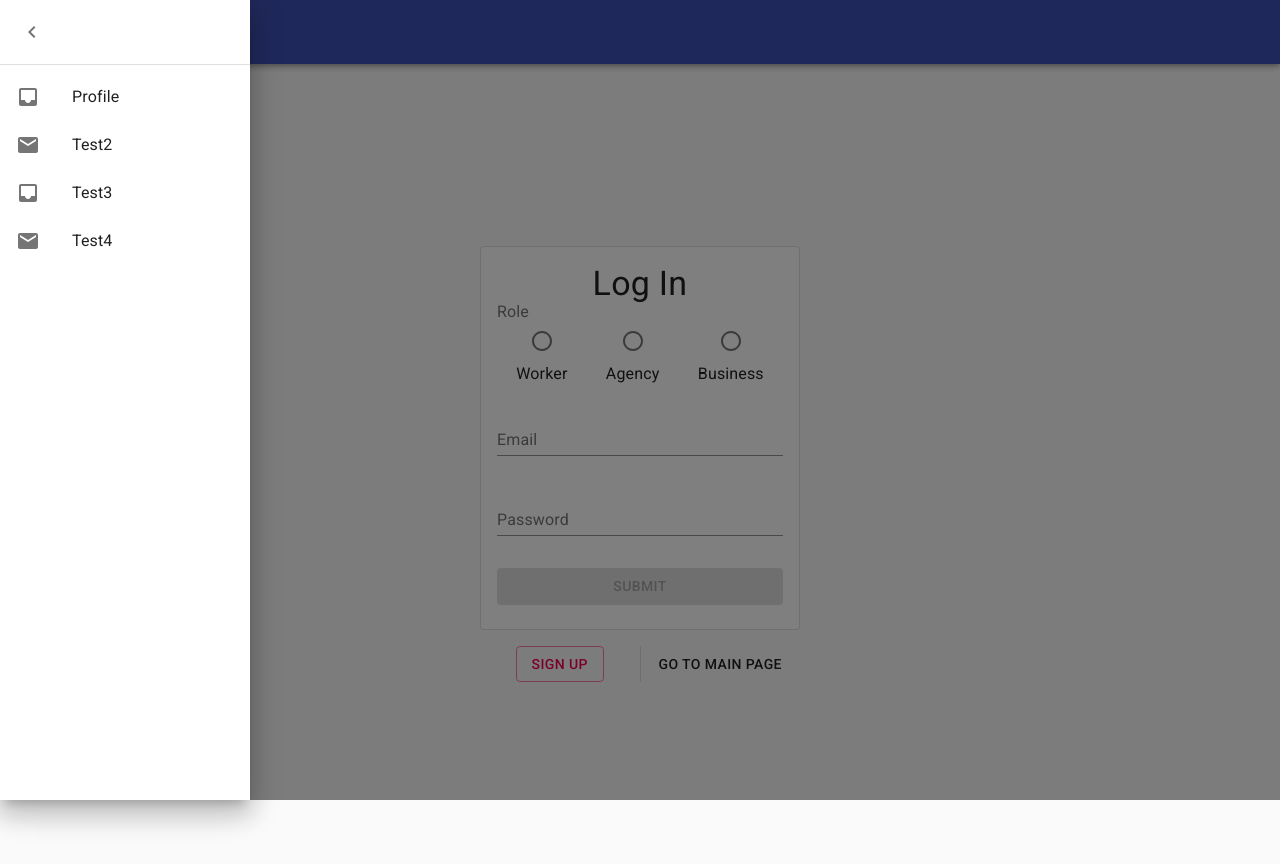
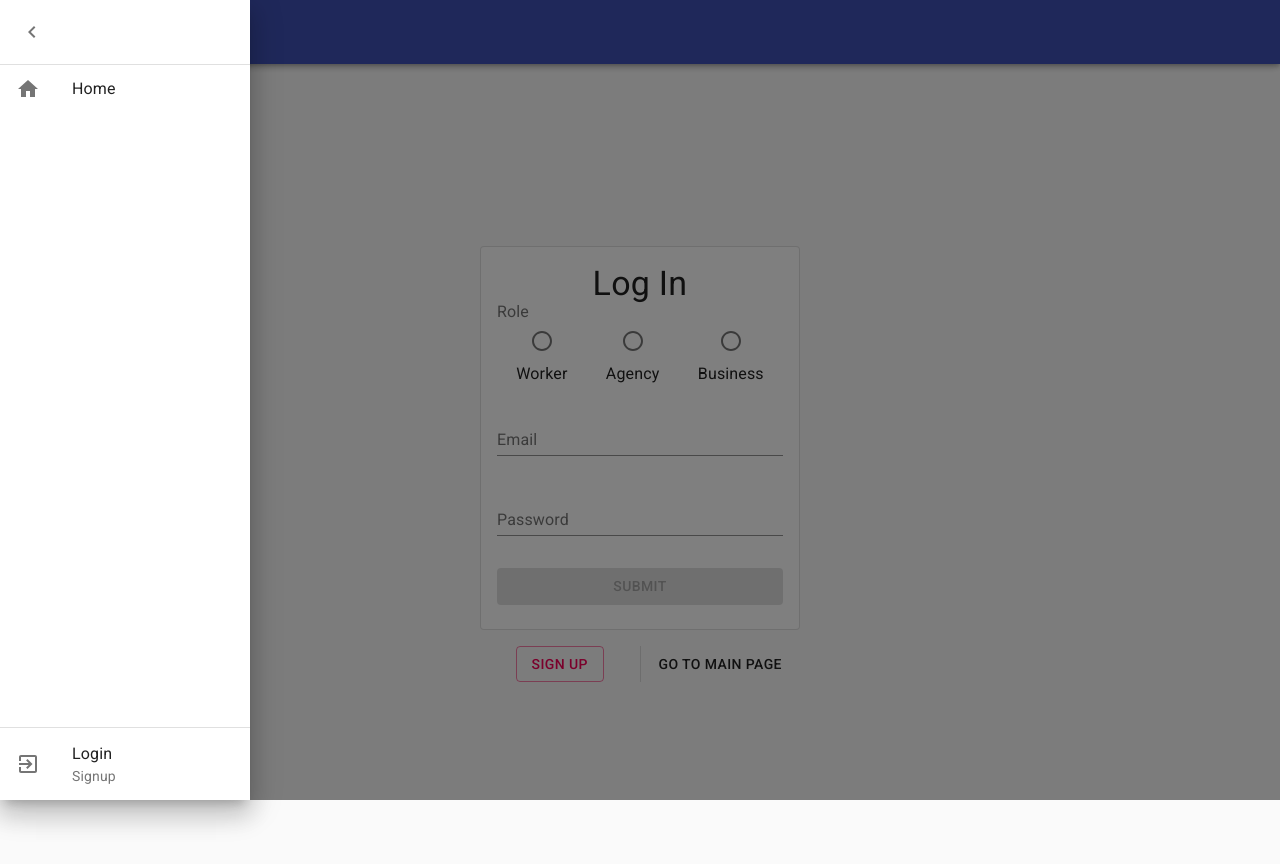
Before and after one commit to tommitah/innoFrontend, a React (Create React App) app: page / in a window 1280 px wide. Both pictures are taken after a click on the button "open menu". Built offline with nearby package versions, Linux system fonts and the light colour scheme.

Commit message:
Added routes + logout option to sidebar

```diff
--- a/src/App.js
+++ b/src/App.js
@@ -41,7 +41,7 @@ const App = () => {
       <CssBaseline />
       <AppBar handleDrawer={handleDrawer} />
       <Toolbar />
-      <Drawer open={open} handleDrawer={handleDrawer} />
+      <Drawer open={open} handleDrawer={handleDrawer} loggedIn={loggedIn} />
       <Snackbar open={alert.open} onClose={handleSnackbarClose}>
         <Alert onClose={handleSnackbarClose} severity={alert.severity} variant="filled">
           {alert.message}
--- a/src/_actions/userActions.js
+++ b/src/_actions/userActions.js
@@ -50,6 +50,14 @@ export const signup = (user, role) => {
   }
 }
 
+export const logout = () => {
+  return async dispatch => {
+    logoutUser()
+    dispatch({ type: userConstants.LOGOUT })
+    dispatch(setAlert('user logged out', 'success'))
+  }
+}
+
 export const me = () => {
   return async dispatch => {
     dispatch({
--- a/src/components/Drawer.js
+++ b/src/components/Drawer.js
@@ -1,6 +1,9 @@
 import React from 'react'
 import { Link } from 'react-router-dom'
 import PropTypes from 'prop-types'
+import { useDispatch } from 'react-redux'
+
+import { logout } from '../_actions/userActions'
 
 import {
   Divider,
@@ -12,9 +15,16 @@ import {
   ListItemText,
   makeStyles,
 } from '@material-ui/core'
-import { ChevronLeft, Inbox, Mail } from '@material-ui/icons'
+import { ChevronLeft, Home, ExitToApp, AccountCircle } from '@material-ui/icons'
 
 const useStyles = makeStyles((theme) => ({
+  drawer: {
+    width: '250px',
+    display: 'flex',
+    flexDirection: 'column',
+    justifyContent: 'space-between',
+    height: '100%'
+  },
   drawerHeader: {
     display: 'flex',
     alignItems: 'center',
@@ -22,11 +32,12 @@ const useStyles = makeStyles((theme) => ({
     // necessary for content to be below app bar
     ...theme.mixins.toolbar,
     justifyContent: 'flex-start',
-  }
+  },
 }))
 
-const Drawer = ({ open, handleDrawer }) => {
+const Drawer = ({ open, handleDrawer, loggedIn }) => {
   const classes = useStyles()
+  const dispatch = useDispatch()
 
   return (
     <MUIDrawer
@@ -35,21 +46,40 @@ const Drawer = ({ open, handleDrawer }) => {
       onBackdropClick={handleDrawer}
       onEscapeKeyDown={handleDrawer}
       open={open}>
-      <div style={{ width: '250px' }}>
+      <div className={classes.drawer}>
+        <div>
           <div className={classes.drawerHeader}>
             <IconButton onClick={handleDrawer}>
               <ChevronLeft />
             </IconButton>
           </div>
           <Divider />
-        <List>
-          {['Profile', 'Test2', 'Test3', 'Test4'].map((text, index) => (
-            <ListItem button key={text} component={Link} to="/profile">
-              <ListItemIcon>{index % 2 === 0 ? <Inbox /> : <Mail />}</ListItemIcon>
-              <ListItemText primary={text} />
+          <List disablePadding>
+            <ListItem button component={Link} to="/home">
+              <ListItemIcon><Home /></ListItemIcon>
+              <ListItemText primary="Home" />
             </ListItem>
-          ))}
+            {loggedIn &&
+              <ListItem button component={Link} to="/profile">
+                <ListItemIcon><AccountCircle /></ListItemIcon>
+                <ListItemText primary="Profile" />
+              </ListItem>
+            }
           </List>
+        </div>
+        <div>
+          <Divider />
+          {loggedIn ?
+            <ListItem button onClick={() => dispatch(logout())}>
+              <ListItemIcon><ExitToApp /></ListItemIcon>
+              <ListItemText primary="Logout" />
+            </ListItem> :
+            <ListItem button component={Link} to="/">
+              <ListItemIcon><ExitToApp /></ListItemIcon>
+              <ListItemText primary="Login" secondary="Signup" />
+            </ListItem>
+          }
+        </div>
       </div>
     </MUIDrawer>
   )
@@ -57,7 +87,8 @@ const Drawer = ({ open, handleDrawer }) => {
 
 Drawer.propTypes = {
   open: PropTypes.bool.isRequired,
-  handleDrawer: PropTypes.func.isRequired
+  handleDrawer: PropTypes.func.isRequired,
+  loggedIn: PropTypes.bool
 }
 
 export default Drawer
```
Lines whose indentation alone changed are shown as unchanged.
